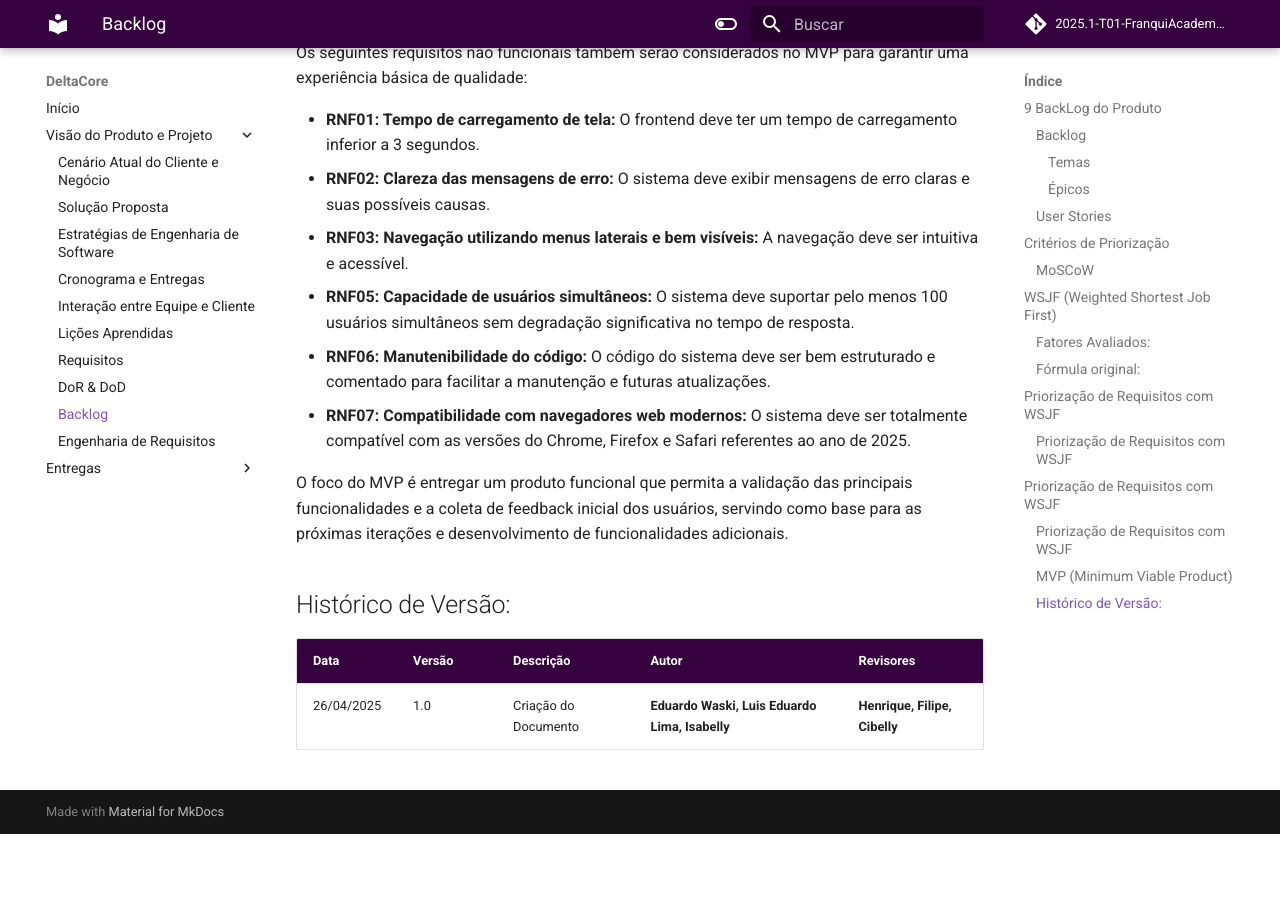
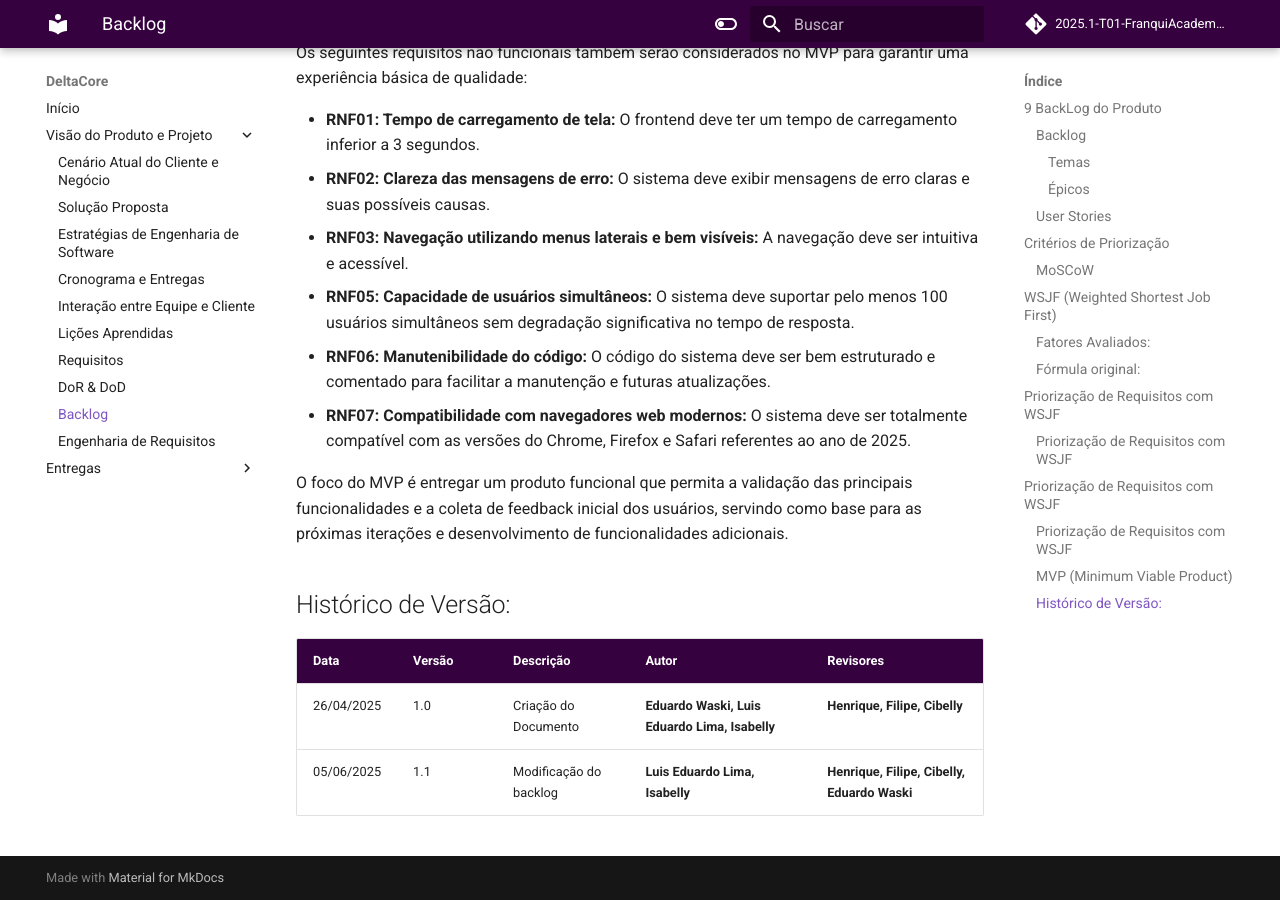
Before and after one commit to mdsreq-fga-unb/2025.1-T01-FranquiAcademia, an MkDocs documentation site: the page built from docs/sections/9-BackLog.md, in a window 1280 px wide and 900 px high, scrolled down 9754 px. Built offline with MkDocs 1.6.1 and Material for MkDocs 9.7.7, drawn with Linux system fonts in a browser that asks for light colours; comment, search, counter and statistics services are not loaded; before the commit the page ends 10588 px from its top, so only the background shows below that.

Commit message:
fix: adding documentation

```diff
--- a/docs/sections/9-BackLog.md
+++ b/docs/sections/9-BackLog.md
@@ -391,3 +391,4 @@ O foco do MVP é entregar um produto funcional que permita a validação das pri
 | Data       | Versão | Descrição                | Autor              | Revisores               |
 | :--------- | :----- | :------------------------- | :----------------- | :---------------------- |
 | 26/04/2025 | 1.0    | Criação do Documento     | **Eduardo Waski, Luis Eduardo Lima, Isabelly** | **Henrique, Filipe, Cibelly** |
+| 05/06/2025 | 1.1    | Modificação do backlog | **Luis Eduardo Lima, Isabelly** | **Henrique, Filipe, Cibelly, Eduardo Waski** |
```
